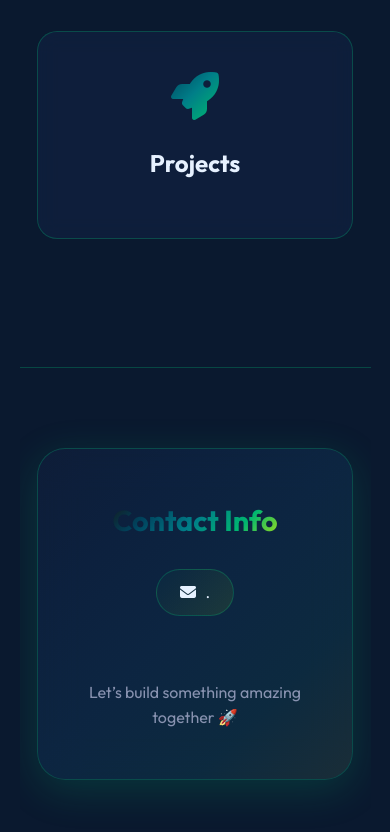
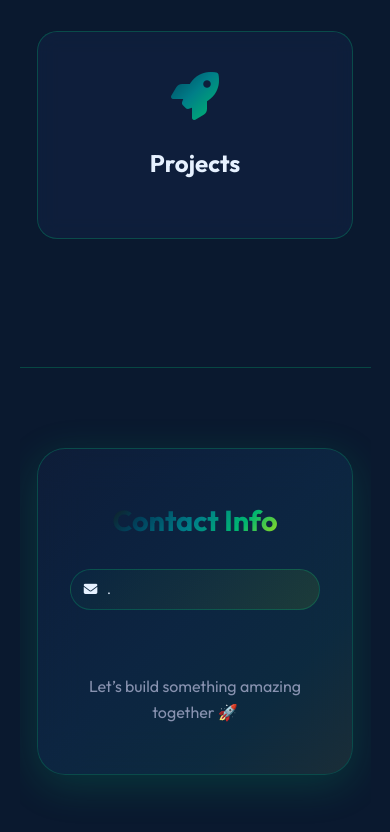
Before and after one commit to thakurpuru/portfolio, a website: page index.html in a window 390 px wide. Shown: the part 2079-2911 px from the top of the page. Drawn offline with Linux system fonts and the light colour scheme; no server answers.

Commit message:
Update contact section

```diff
--- a/style.css
+++ b/style.css
@@ -2307,3 +2307,33 @@ footer .social-links {
     display: inline;
   }
 }
+
+/* =========================================
+   FIX: EMAIL PILL OVERFLOW ON MOBILE
+   ========================================= */
+
+@media (max-width: 480px) {
+
+  .footer-mail {
+    max-width: 100%;
+    width: 100%;
+    box-sizing: border-box;
+    overflow: hidden;
+    text-overflow: ellipsis;
+    white-space: nowrap;
+
+    padding: 0.55rem 0.8rem;
+    font-size: clamp(0.85rem, 3.2vw, 0.95rem);
+  }
+
+  .footer-mail span {
+    overflow: hidden;
+    text-overflow: ellipsis;
+    white-space: nowrap;
+    display: block;
+  }
+
+  .footer-card {
+    overflow: hidden; /* hard safety so nothing crosses border */
+  }
+}
```
